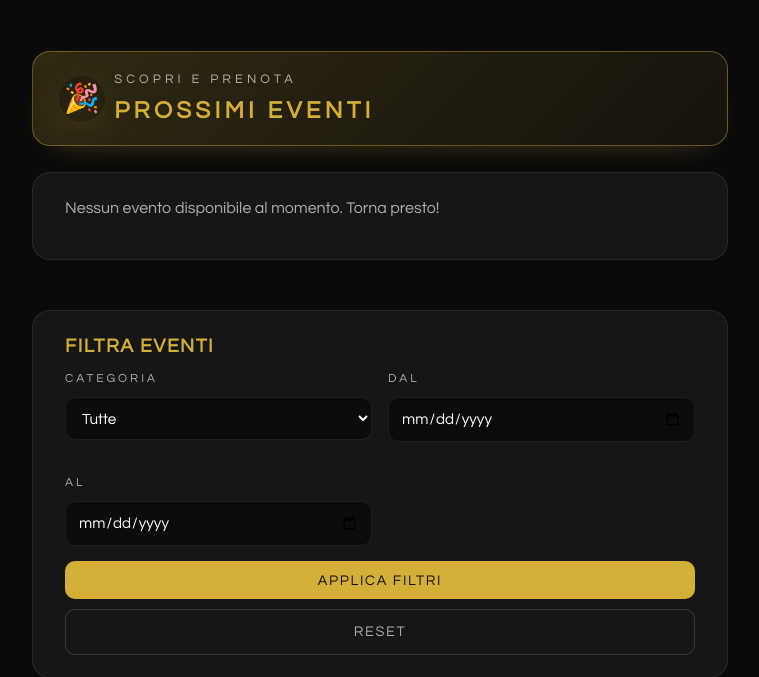
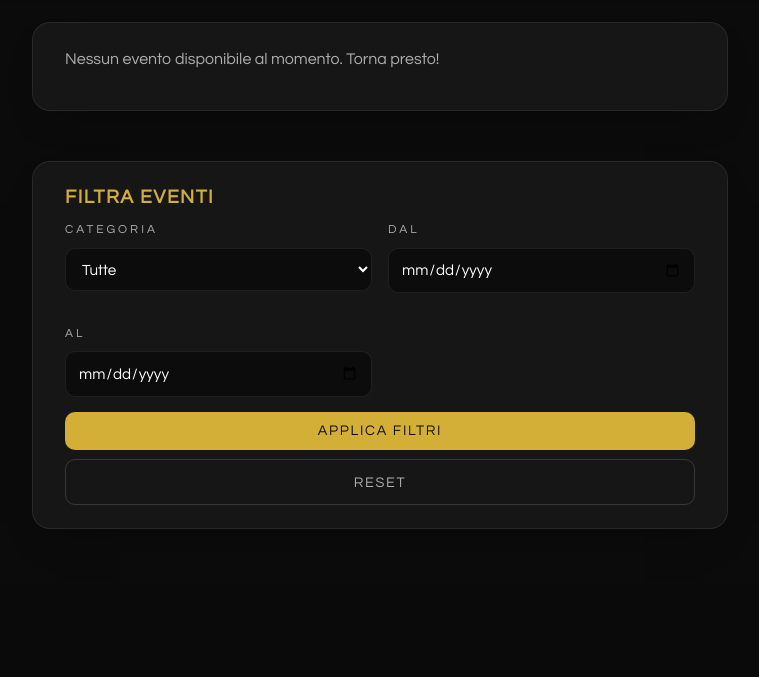
Before and after one commit to robertolibanora/Malibu, a Flask app: page /eventi/ in a window 1280 px wide. Shown: the part 245-922 px from the top of the page, without its empty margins (260-1019 px from the left). After the commit the page ends 774 px from the top, so only its background shows below. Run offline with Flask 3, Linux system fonts and the light colour scheme; data that the repository does not hold is empty; parts of the project's set-up code (start-up, migrations or seed data) failed here and were passed over; some web fonts are replaced.

Commit message:
UI: rimuovi banner iniziale dalla lista eventi

```diff
--- a/templates/clienti/eventi_list.html
+++ b/templates/clienti/eventi_list.html
@@ -4,14 +4,6 @@
 {% block cliente_content %}
 {% import "clienti/_status_badges.html" as badges %}
 {% set show_all_past = show_all_past|default(false) %}
-
-<div class="section-heading">
-  <span class="section-heading__icon">🎉</span>
-  <div class="section-heading__meta">
-    <span class="section-heading__eyebrow">Scopri e prenota</span>
-    <h1 class="section-heading__title">Prossimi eventi</h1>
-  </div>
-</div>
 
 <section class="event-list">
   {% for e in eventi_prossimi %}
```
